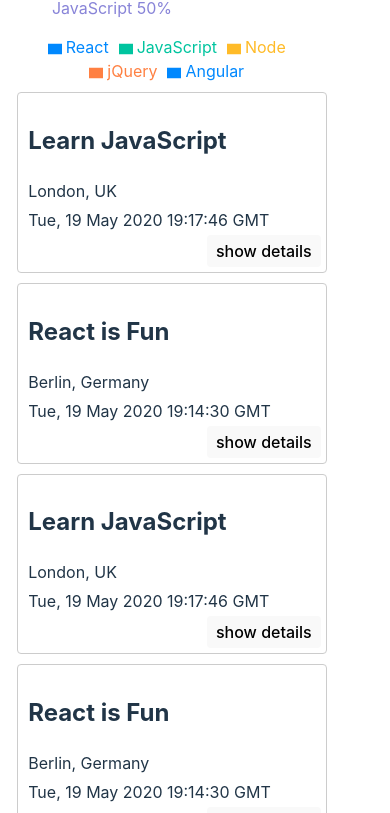
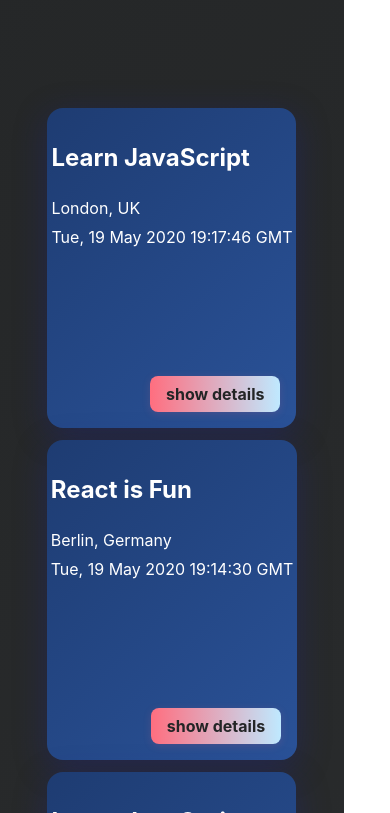
Before and after one commit to tscholl44/meet, a React (Vite) app: page / in a window 390 px wide. Shown: the part 891-1704 px from the top of the page. Built offline with nearby package versions, Linux system fonts and the light colour scheme; what atatus-spa would draw is missing.

Commit message:
Update App.css

```diff
--- a/src/App.css
+++ b/src/App.css
@@ -1,7 +1,12 @@
 @import url(https://fonts.googleapis.com/css?family=Roboto:500);
 .App {
-  text-align: center;
+  min-height: 100vh;
+  display: flex;
+  flex-direction: column;
+  align-items: center;
+  justify-content: flex-start;
   padding: 2% 5%;
+  background: linear-gradient(135deg, #232526 0%, #414345 100%);
 }
 
 .App * {
@@ -68,30 +73,70 @@ input[type="number"] {
   background-color: #bcdcdb;
 }
 
-.event {
-  padding: 10px 10px 35px;
-  margin-bottom: 10px;
-  text-align: left;
-  border: 1px solid #ccc;
-  border-radius: 4px;
-  position: relative;
+/* Center the event list and make it responsive */
+#event-list {
+  display: flex;
+  flex-wrap: wrap;
+  justify-content: center;
+  gap: 32px;
+  width: 100%;
+  max-width: 1200px;
+  margin: 32px auto 0 auto;
+  padding: 0;
+  list-style: none;
 }
 
+/* Modern event card styles */
+.event {
+  background: linear-gradient(135deg, #1e3c72 0%, #2a5298 100%);
+  color: #fff;
+  box-shadow: 0 8px 32px 0 rgba(31, 38, 135, 0.37);
+  border-radius: 16px;
+  border: none;
+  padding: 24px 24px 48px 24px;
+  margin-bottom: 0;
+  text-align: left;
+  position: relative;
+  transition: transform 0.2s, box-shadow 0.2s;
+  min-width: 280px;
+  max-width: 350px;
+  flex: 1 1 320px;
+}
+
+.event:hover {
+  transform: translateY(-8px) scale(1.03);
+  box-shadow: 0 16px 40px 0 rgba(31, 38, 135, 0.45);
+}
+
+/* Accent for details button */
 .details-btn {
   position: absolute;
-  right: 5px;
-  bottom: 5px;
-  padding: 5px 8px;
-  border-radius: 4px;
+  right: 16px;
+  bottom: 16px;
+  padding: 8px 16px;
+  border-radius: 8px;
   outline: none;
   cursor: pointer;
+  background: #ff6e7f;
+  background: linear-gradient(90deg, #ff6e7f 0%, #bfe9ff 100%);
+  color: #232526;
+  font-weight: bold;
+  border: none;
+  box-shadow: 0 2px 8px rgba(255, 110, 127, 0.15);
+  transition: background 0.2s;
 }
 
+.details-btn:hover {
+  background: linear-gradient(90deg, #bfe9ff 0%, #ff6e7f 100%);
+}
+
+/* Alerts container styling */
 .alerts-container {
   position: fixed;
-  top: 0px;
-  left: 20px;
-  width: 250px;
+  top: 24px;
+  left: 50%;
+  transform: translateX(-50%);
+  width: 320px;
   z-index: 1000;
 }
 
@@ -109,3 +154,31 @@ input[type="number"] {
     grid-template-columns: 1fr;
   }
 }
+
+/* Responsive adjustments */
+@media (max-width: 900px) {
+  #event-list {
+    gap: 16px;
+    max-width: 100vw;
+  }
+  .event {
+    min-width: 220px;
+    max-width: 100vw;
+    padding: 16px 8px 40px 8px;
+  }
+}
+
+@media (max-width: 600px) {
+  .App {
+    padding: 2% 2%;
+  }
+  #event-list {
+    flex-direction: column;
+    align-items: center;
+    gap: 12px;
+  }
+  .event {
+    min-width: 180px;
+    padding: 12px 4px 36px 4px;
+  }
+}
```
